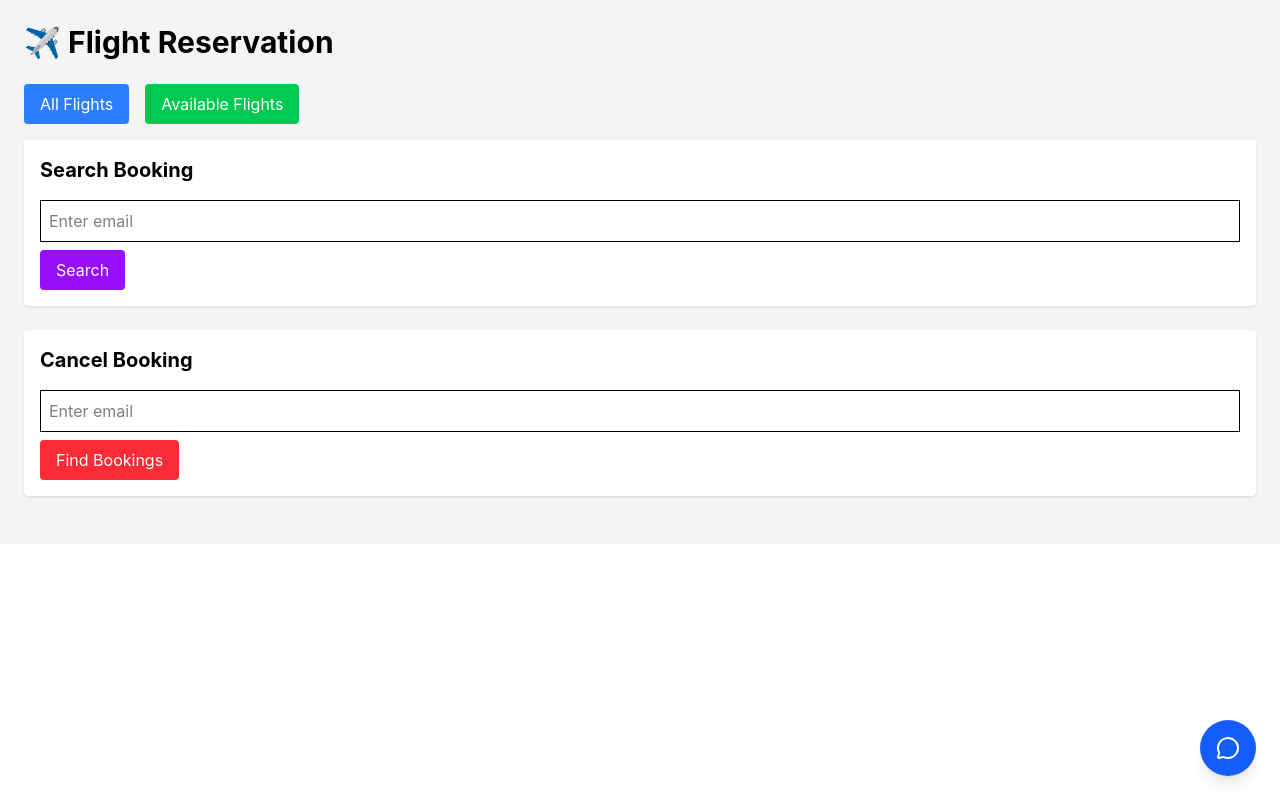
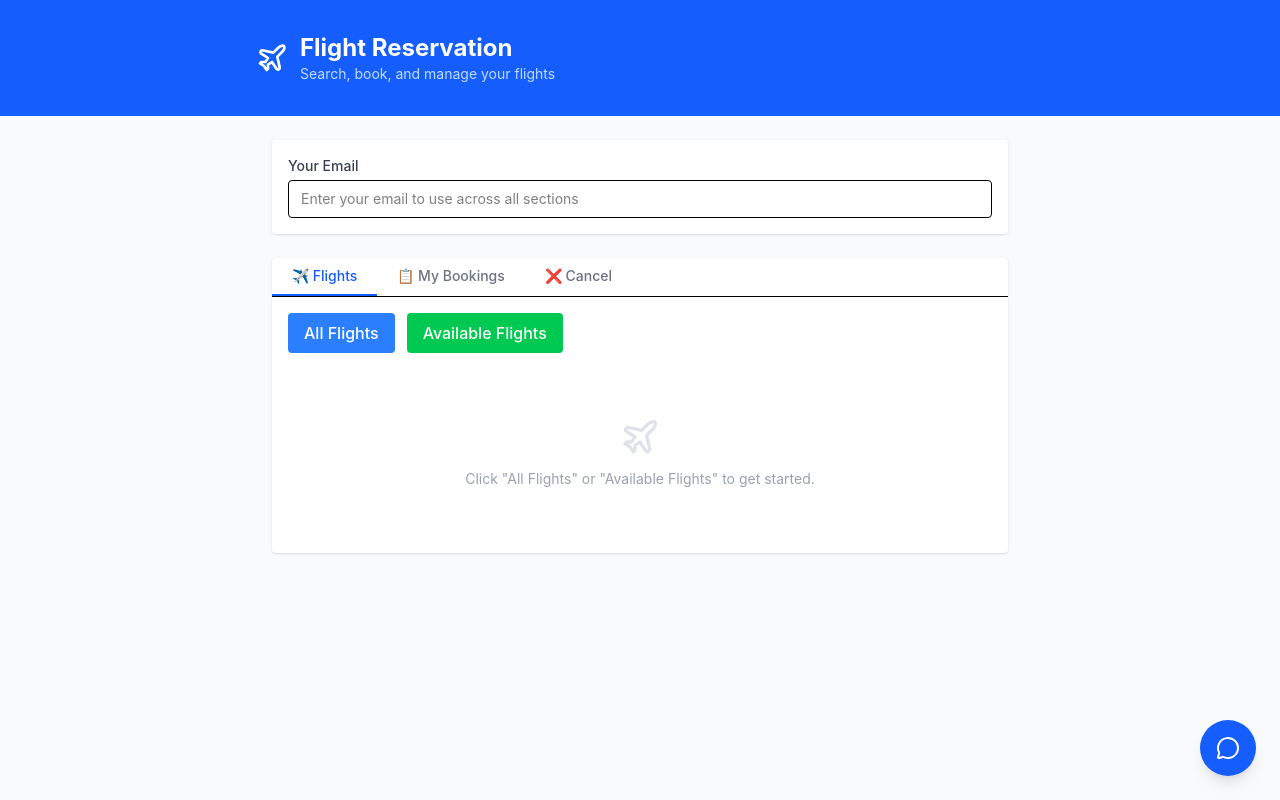
Before and after one commit to Gloriane7767/flight-booking-demo, a React (Vite) app: page / in a window 1280 px wide. Built offline with nearby package versions, Linux system fonts and the light colour scheme.

Commit message:
enhance flight booking components with shared email functionality; improve button states and validation feedback

```diff
--- a/src/Components/BookingForm.tsx
+++ b/src/Components/BookingForm.tsx
@@ -1,96 +1,180 @@
+import { useState } from "react";
+import { Plane } from "lucide-react";
 import AllFlights from "../Pages/AllFlights.tsx";
 import AvailableFlights from "../Pages/AvailableFlights.tsx";
 import BookingFlight from "../Pages/BookingFlight.tsx";
 import SearchBooking from "../Pages/SearchBooking.tsx";
 import CancelBooking from "../Pages/CancelBooking.tsx";
-import { useState } from "react";
 import { getAllFlights, getAvailableFlights } from "../api/flightapi.ts";
 import type { Flight } from "../types.ts";
 
+type Tab = "flights" | "bookings" | "cancel";
+type Filter = "all" | "available" | null;
+
+const statusBadge = (status: string) => {
+    const map: Record<string, string> = {
+        AVAILABLE: "bg-green-100 text-green-700",
+        CANCELLED: "bg-red-100 text-red-600",
+        DELAYED: "bg-yellow-100 text-yellow-700",
+        FULL: "bg-gray-100 text-gray-600",
+    };
+    return (
+        <span className={`text-xs px-2 py-0.5 rounded-full font-medium ${map[status] ?? "bg-gray-100 text-gray-600"}`}>
+            {status}
+        </span>
+    );
+};
+
 const BookingForm = () => {
+    const [tab, setTab] = useState<Tab>("flights");
+    const [filter, setFilter] = useState<Filter>(null);
     const [flightId, setFlightId] = useState<number | null>(null);
     const [flights, setFlights] = useState<Flight[]>([]);
     const [currentPage, setCurrentPage] = useState(1);
+    const [sharedEmail, setSharedEmail] = useState("");
     const itemsPerPage = 5;
 
-    async function handleAllFlights() {
+    const handleAllFlights = async () => {
         const data = await getAllFlights();
         setFlights(data);
         setCurrentPage(1);
-    }
+        setFilter("all");
+    };
 
-    async function handleAvailableFlights() {
+    const handleAvailableFlights = async () => {
         const data = await getAvailableFlights();
         setFlights(data);
         setCurrentPage(1);
-    }
+        setFilter("available");
+    };
+
+    const tabClass = (t: Tab) =>
+        `px-5 py-2 text-sm font-medium border-b-2 transition-colors ${
+            tab === t
+                ? "border-blue-600 text-blue-600"
+                : "border-transparent text-gray-500 hover:text-gray-700"
+        }`;
+
+    const paginated = flights.slice((currentPage - 1) * itemsPerPage, currentPage * itemsPerPage);
+    const totalPages = Math.ceil(flights.length / itemsPerPage);
 
     return (
-        <div className="bg-gray-100 p-6">
-            <h1 className="text-3xl font-bold mb-6">✈️ Flight Reservation</h1>
-
-            {/* FILTER */}
-            <div className="mb-4 space-x-4">
-                {/* All Flights */}
-                <AllFlights onClick={handleAllFlights} />
-
-                {/* Available Flights */}
-                <AvailableFlights onClick={handleAvailableFlights} />
+        <div className="min-h-screen bg-gray-50">
+            {/* HERO HEADER */}
+            <div className="bg-blue-600 text-white px-6 py-8">
+                <div className="max-w-3xl mx-auto flex items-center gap-3">
+                    <Plane size={32} />
+                    <div>
+                        <h1 className="text-2xl font-bold">Flight Reservation</h1>
+                        <p className="text-blue-200 text-sm">Search, book, and manage your flights</p>
+                    </div>
+                </div>
             </div>
 
-            {/* SEARCH */}
-            <div className="bg-white p-4 rounded shadow mb-6">
-                <SearchBooking />
+            <div className="max-w-3xl mx-auto px-4 py-6">
+                {/* SHARED EMAIL INPUT */}
+                <div className="bg-white rounded shadow p-4 mb-6">
+                    <label className="block text-sm font-medium text-gray-700 mb-1">Your Email</label>
+                    <input
+                        type="email"
+                        placeholder="Enter your email to use across all sections"
+                        className="border rounded px-3 py-2 w-full text-sm"
+                        value={sharedEmail}
+                        onChange={(e) => setSharedEmail(e.target.value)}
+                    />
                 </div>
 
-            {/* CANCELLATION */}
-            <div className="bg-white p-4 rounded shadow mb-6">
-                <CancelBooking />
+                {/* TABS */}
+                <div className="flex border-b bg-white rounded-t shadow-sm mb-0">
+                    <button className={tabClass("flights")} onClick={() => setTab("flights")}>✈ Flights</button>
+                    <button className={tabClass("bookings")} onClick={() => setTab("bookings")}>📋 My Bookings</button>
+                    <button className={tabClass("cancel")} onClick={() => setTab("cancel")}>❌ Cancel</button>
                 </div>
 
-            {/* FLIGHTS */}
-            <div id="flights" className="space-y-3 mb-4">
-                {flights.slice((currentPage - 1) * itemsPerPage, currentPage * itemsPerPage).map((flight) => (
-                    <div key={flight.id} className="bg-white p-4 rounded shadow flex justify-between items-center relative">
+                <div className="bg-white rounded-b shadow p-4">
+                    {/* FLIGHTS TAB */}
+                    {tab === "flights" && (
                         <div>
-                            <p className="font-bold">{flight.flightNumber} → {flight.destination}</p>
-                            <p className="text-sm text-gray-500">{flight.departureTime} – {flight.arrivalTime}</p>
-                            <p className="text-sm">{flight.status}</p>
+                            <div className="flex gap-3 mb-4">
+                                <AllFlights onClick={handleAllFlights} isActive={filter === "all"} />
+                                <AvailableFlights onClick={handleAvailableFlights} isActive={filter === "available"} />
+                            </div>
+
+                            {/* EMPTY STATE */}
+                            {flights.length === 0 && (
+                                <div className="text-center py-12 text-gray-400">
+                                    <Plane size={40} className="mx-auto mb-3 opacity-30" />
+                                    <p className="text-sm">Click "All Flights" or "Available Flights" to get started.</p>
+                                </div>
+                            )}
+
+                            {/* FLIGHT CARDS */}
+                            <div className="space-y-3">
+                                {paginated.map((flight) => (
+                                    <div key={flight.id} className="border rounded p-4 flex justify-between items-center">
+                                        <div>
+                                            <div className="flex items-center gap-2 font-bold">
+                                                <span>{flight.flightNumber}</span>
+                                                <Plane size={14} className="text-blue-400" />
+                                                <span>{flight.destination}</span>
+                                            </div>
+                                            <p className="text-sm text-gray-500 mt-0.5">
+                                                {flight.departureTime} – {flight.arrivalTime}
+                                            </p>
+                                            <div className="mt-1">{statusBadge(flight.status)}</div>
                                         </div>
                                         <div className="text-right">
-                            <p className="font-bold">${flight.price}</p>
+                                            <p className="font-bold text-lg">${flight.price}</p>
                                             <button
-                                className="bg-green-500 text-white px-3 py-1 rounded mt-1 text-sm"
+                                                className="bg-green-500 text-white px-3 py-1 rounded mt-1 text-sm hover:bg-green-600"
                                                 onClick={() => setFlightId(flight.id)}
                                             >
                                                 Book
                                             </button>
                                         </div>
-
-                        {/* INLINE MODAL */}
-                        {flightId === flight.id && (
-                            <div className="absolute right-0 top-0 mt-2 bg-white border rounded shadow-lg p-4 z-50 w-64">
-                                <BookingFlight flightId={flightId} onClose={() => setFlightId(null)} />
-                            </div>
-                        )}
                                     </div>
                                 ))}
                             </div>
 
                             {/* PAGINATION */}
                             {flights.length > itemsPerPage && (
-                <div className="flex gap-4 items-center mb-10">
+                                <div className="flex gap-4 items-center mt-4">
                                     <button
                                         disabled={currentPage === 1}
                                         onClick={() => setCurrentPage(p => p - 1)}
-                        className="bg-gray-300 px-4 py-2 rounded disabled:opacity-50"
+                                        className="bg-gray-200 px-4 py-2 rounded text-sm disabled:opacity-50"
                                     >Previous</button>
-                    <span>Page {currentPage} of {Math.ceil(flights.length / itemsPerPage)}</span>
+                                    <span className="text-sm">Page {currentPage} of {totalPages}</span>
                                     <button
-                        disabled={currentPage === Math.ceil(flights.length / itemsPerPage)}
+                                        disabled={currentPage === totalPages}
                                         onClick={() => setCurrentPage(p => p + 1)}
-                        className="bg-gray-300 px-4 py-2 rounded disabled:opacity-50"
+                                        className="bg-gray-200 px-4 py-2 rounded text-sm disabled:opacity-50"
                                     >Next</button>
+                                </div>
+                            )}
+                        </div>
+                    )}
+
+                    {/* MY BOOKINGS TAB */}
+                    {tab === "bookings" && <SearchBooking sharedEmail={sharedEmail} />}
+
+                    {/* CANCEL TAB */}
+                    {tab === "cancel" && <CancelBooking sharedEmail={sharedEmail} />}
+                </div>
+            </div>
+
+            {/* CENTERED MODAL OVERLAY */}
+            {flightId !== null && (
+                <div
+                    className="fixed inset-0 bg-black/40 flex items-center justify-center z-50"
+                    onClick={() => setFlightId(null)}
+                >
+                    <div
+                        className="bg-white rounded-lg shadow-xl p-6 w-full max-w-sm mx-4"
+                        onClick={(e) => e.stopPropagation()}
+                    >
+                        <BookingFlight flightId={flightId} onClose={() => setFlightId(null)} />
+                    </div>
                 </div>
             )}
         </div>
--- a/src/Pages/AllFlights.tsx
+++ b/src/Pages/AllFlights.tsx
@@ -1,11 +1,14 @@
-type Props = { onClick: () => void };
+type Props = { onClick: () => void; isActive: boolean };
 
-const AllFlights = ({ onClick }: Props) => {
-  return (
-    <button onClick={onClick} className="bg-blue-500 text-white px-4 py-2 rounded">
-      All Flights
+const AllFlights = ({ onClick, isActive }: Props) => (
+    <button
+        onClick={onClick}
+        className={`px-4 py-2 rounded font-medium transition-colors ${
+            isActive ? "bg-blue-700 text-white" : "bg-blue-500 text-white hover:bg-blue-600"
+        }`}
+    >
+        All Flights
     </button>
-  );
-};
+);
 
 export default AllFlights;
--- a/src/Pages/AvailableFlights.tsx
+++ b/src/Pages/AvailableFlights.tsx
@@ -1,11 +1,14 @@
-type Props = { onClick: () => void };
+type Props = { onClick: () => void; isActive: boolean };
 
-const AvailableFlights = ({ onClick }: Props) => {
-    return (
-        <button onClick={onClick} className="bg-green-500 text-white px-4 py-2 rounded">
-            Available Flights
-        </button>
-    );
-};
+const AvailableFlights = ({ onClick, isActive }: Props) => (
+    <button
+        onClick={onClick}
+        className={`px-4 py-2 rounded font-medium transition-colors ${
+            isActive ? "bg-green-700 text-white" : "bg-green-500 text-white hover:bg-green-600"
+        }`}
+    >
+        Available Flights
+    </button>
+);
 
 export default AvailableFlights;
--- a/src/Pages/CancelBooking.tsx
+++ b/src/Pages/CancelBooking.tsx
@@ -1,87 +1,101 @@
 import { useState } from "react";
 import { getBookingsByEmail, cancelBooking } from "../api/flightapi.ts";
 import type { Booking } from "../types";
+import { X } from "lucide-react";
 
-// Allows a user to find their bookings by email and cancel individual ones
-const CancelBooking = () => {
-    const [email, setEmail] = useState("");                          // user's email input
-    const [bookings, setBookings] = useState<Booking[]>([]);         // list of bookings fetched by email
-    const [searched, setSearched] = useState(false);                 // tracks if a search has been made
-    const [messages, setMessages] = useState<Record<number, string>>({}); // per-booking status messages
+type Props = { sharedEmail: string };
 
-    // Fetches bookings for the entered email and resets previous messages
+const statusBadge = (status: string) => {
+    const map: Record<string, string> = {
+        CONFIRMED: "bg-green-100 text-green-700",
+        CANCELLED: "bg-red-100 text-red-600",
+        PENDING: "bg-yellow-100 text-yellow-700",
+    };
+    return (
+        <span className={`text-xs px-2 py-0.5 rounded-full font-medium ${map[status] ?? "bg-gray-100 text-gray-600"}`}>
+            {status}
+        </span>
+    );
+};
+
+const CancelBooking = ({ sharedEmail }: Props) => {
+    const [bookings, setBookings] = useState<Booking[]>([]);
+    const [searched, setSearched] = useState(false);
+    const [loading, setLoading] = useState(false);
+    const [messages, setMessages] = useState<Record<number, { text: string; ok: boolean }>>({});
+
     const handleFind = async () => {
+        if (!sharedEmail.trim()) return;
+        setLoading(true);
         try {
-            const data = await getBookingsByEmail(email);
+            const data = await getBookingsByEmail(sharedEmail);
             setBookings(data);
             setSearched(true);
             setMessages({});
-        } catch (err) {
-            console.error("Find error:", err);
+        } catch {
+            setBookings([]);
+            setSearched(true);
+        } finally {
+            setLoading(false);
         }
     };
 
-    // Calls the cancel API for a specific booking and shows a result message on that card
     const handleCancel = async (bookingId: number) => {
         try {
-            await cancelBooking(bookingId, email);
-            setMessages(m => ({ ...m, [bookingId]: "Cancelled successfully." }));
-        } catch (err) {
-            console.error("Cancel error:", err);
-            setMessages(m => ({ ...m, [bookingId]: "Cancellation failed." }));
+            await cancelBooking(bookingId, sharedEmail);
+            setMessages(m => ({ ...m, [bookingId]: { text: "Cancelled successfully.", ok: true } }));
+        } catch {
+            setMessages(m => ({ ...m, [bookingId]: { text: "Cancellation failed.", ok: false } }));
         }
-    };
-
-    // Removes a booking card from the visible list without calling the API
-    const handleDismiss = (bookingId: number) => {
-        setBookings(b => b.filter(x => x.id !== bookingId));
     };
 
     return (
         <div>
-            <h2 className="text-xl font-bold mb-4">Cancel Booking</h2>
-
-            <input
-                placeholder="Enter email"
-                className="border p-2 w-full mb-2"
-                value={email}
-                onChange={(e) => setEmail(e.target.value)}
-            />
-
+            <h2 className="text-lg font-bold mb-3">Cancel a Booking</h2>
             <button
-                className="bg-red-500 text-white px-4 py-2 rounded"
+                className="bg-red-500 text-white px-4 py-2 rounded text-sm disabled:opacity-50"
                 onClick={handleFind}
+                disabled={loading}
             >
-                Find Bookings
+                {loading ? "Finding..." : "Find Bookings"}
             </button>
 
-            {searched && bookings.length === 0 && (
-                <p className="mt-2 text-sm text-gray-500">No bookings found for this email.</p>
+            {searched && bookings.length === 0 && !loading && (
+                <p className="mt-3 text-sm text-gray-500">No bookings found for this email.</p>
             )}
 
+            <div className="space-y-2 mt-3">
                 {bookings.map((booking) => (
-                <div key={booking.id} className="border p-2 mt-2 rounded relative">
+                    <div key={booking.id} className="border rounded p-3 relative">
                         <button
-                        className="absolute top-1 right-1 text-gray-400 text-xs"
-                        onClick={() => handleDismiss(booking.id)}
-                    >✕</button>
-                    <p className="text-xs text-gray-400">Booking ID: {booking.id}</p>
+                            aria-label="Dismiss"
+                            className="absolute top-2 right-2 text-gray-400 hover:text-gray-600"
+                            onClick={() => setBookings(b => b.filter(x => x.id !== booking.id))}
+                        >
+                            <X size={14} />
+                        </button>
+                        <p className="text-xs text-gray-400 mb-1">Booking #{booking.id}</p>
                         <p className="font-bold">{booking.flightNumber} → {booking.destination}</p>
                         <p className="text-sm text-gray-500">{booking.departureTime} – {booking.arrivalTime}</p>
                         <p className="text-sm">Passenger: {booking.passengerName}</p>
-                    <p className="text-sm">Status: {booking.status}</p>
+                        <div className="flex items-center justify-between mt-1">
+                            {statusBadge(booking.status)}
                             <p className="text-sm font-bold">${booking.price}</p>
+                        </div>
                         <button
-                        className="bg-red-500 text-white px-3 py-1 rounded mt-2 text-sm"
+                            className="bg-red-500 text-white px-3 py-1 rounded mt-2 text-sm hover:bg-red-600"
                             onClick={() => handleCancel(booking.id)}
                         >
                             Cancel Booking
                         </button>
                         {messages[booking.id] && (
-                        <p className="mt-1 text-sm text-gray-500">{messages[booking.id]}</p>
+                            <p className={`mt-1 text-sm font-medium ${messages[booking.id].ok ? "text-green-600" : "text-red-500"}`}>
+                                {messages[booking.id].text}
+                            </p>
                         )}
                     </div>
                 ))}
+            </div>
         </div>
     );
 };
--- a/src/Pages/SearchBooking.tsx
+++ b/src/Pages/SearchBooking.tsx
@@ -1,59 +1,79 @@
 import { useState } from "react";
 import { getBookingsByEmail } from "../api/flightapi.ts";
 import type { Booking } from "../types";
+import { X } from "lucide-react";
 
-const SearchBooking = () => {
-    const [email, setEmail] = useState("");
+type Props = { sharedEmail: string };
+
+const statusBadge = (status: string) => {
+    const map: Record<string, string> = {
+        CONFIRMED: "bg-green-100 text-green-700",
+        CANCELLED: "bg-red-100 text-red-600",
+        PENDING: "bg-yellow-100 text-yellow-700",
+    };
+    return (
+        <span className={`text-xs px-2 py-0.5 rounded-full font-medium ${map[status] ?? "bg-gray-100 text-gray-600"}`}>
+            {status}
+        </span>
+    );
+};
+
+const SearchBooking = ({ sharedEmail }: Props) => {
     const [bookings, setBookings] = useState<Booking[]>([]);
     const [searched, setSearched] = useState(false);
+    const [loading, setLoading] = useState(false);
 
     const handleSearch = async () => {
+        if (!sharedEmail.trim()) return;
+        setLoading(true);
         try {
-            const data = await getBookingsByEmail(email);
+            const data = await getBookingsByEmail(sharedEmail);
             setBookings(data);
             setSearched(true);
-        } catch (err) {
-            console.error("Search error:", err);
+        } catch {
+            setBookings([]);
+            setSearched(true);
+        } finally {
+            setLoading(false);
         }
     };
 
     return (
         <div>
-            <h2 className="text-xl font-bold mb-4">Search Booking</h2>
-
-            <input
-                id="searchEmail"
-                placeholder="Enter email"
-                className="border p-2 w-full mb-2"
-                value={email}
-                onChange={(e) => setEmail(e.target.value)}
-            />
-
+            <h2 className="text-lg font-bold mb-3">My Bookings</h2>
             <button
-                className="bg-purple-600 text-white px-4 py-2 rounded"
+                className="bg-purple-600 text-white px-4 py-2 rounded text-sm disabled:opacity-50"
                 onClick={handleSearch}
+                disabled={loading}
             >
-                Search
+                {loading ? "Searching..." : "Find My Bookings"}
             </button>
 
-            {searched && bookings.length === 0 && (
-                <p className="mt-2 text-sm text-gray-500">No bookings found for this email.</p>
+            {searched && bookings.length === 0 && !loading && (
+                <p className="mt-3 text-sm text-gray-500">No bookings found for this email.</p>
             )}
 
+            <div className="space-y-2 mt-3">
                 {bookings.map((booking) => (
-                <div key={booking.id} className="border p-2 mt-2 rounded relative">
+                    <div key={booking.id} className="border rounded p-3 relative">
                         <button
-                        className="absolute top-1 right-1 text-gray-400 text-xs"
+                            aria-label="Dismiss"
+                            className="absolute top-2 right-2 text-gray-400 hover:text-gray-600"
                             onClick={() => setBookings(b => b.filter(x => x.id !== booking.id))}
-                    >✕</button>
-                    <p className="text-xs text-gray-400">Booking ID: {booking.id}</p>
+                        >
+                            <X size={14} />
+                        </button>
+                        <p className="text-xs text-gray-400 mb-1">Booking #{booking.id}</p>
                         <p className="font-bold">{booking.flightNumber} → {booking.destination}</p>
                         <p className="text-sm text-gray-500">{booking.departureTime} – {booking.arrivalTime}</p>
                         <p className="text-sm">Passenger: {booking.passengerName}</p>
-                    <p className="text-sm">Status: {booking.status}</p>
+                        <div className="flex items-center justify-between mt-1">
+                            {statusBadge(booking.status)}
                             <p className="text-sm font-bold">${booking.price}</p>
                         </div>
+                    </div>
                 ))}
+            </div>
         </div>
     );
 };
```
Also changed, not shown: src/Pages/BookingFlight.tsx (+33 -26 lines). Lines whose indentation alone changed are shown as unchanged.
